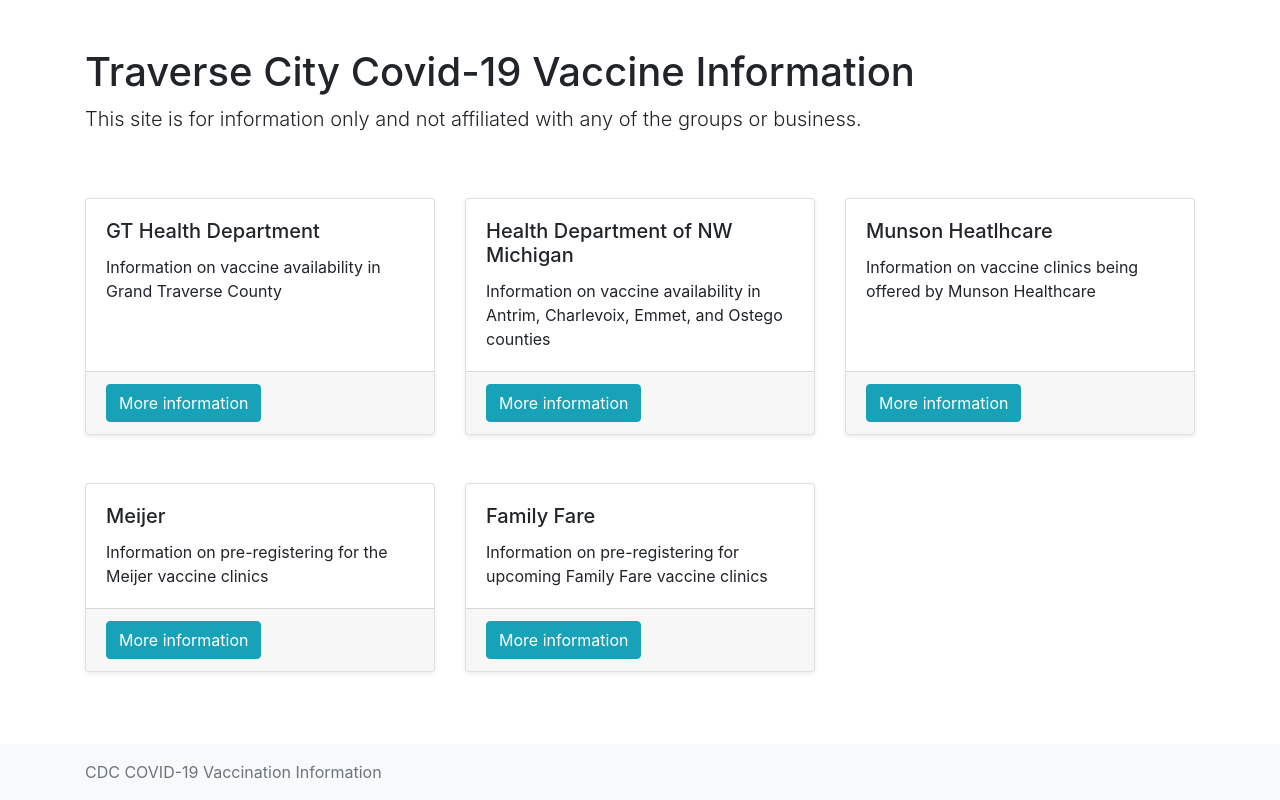
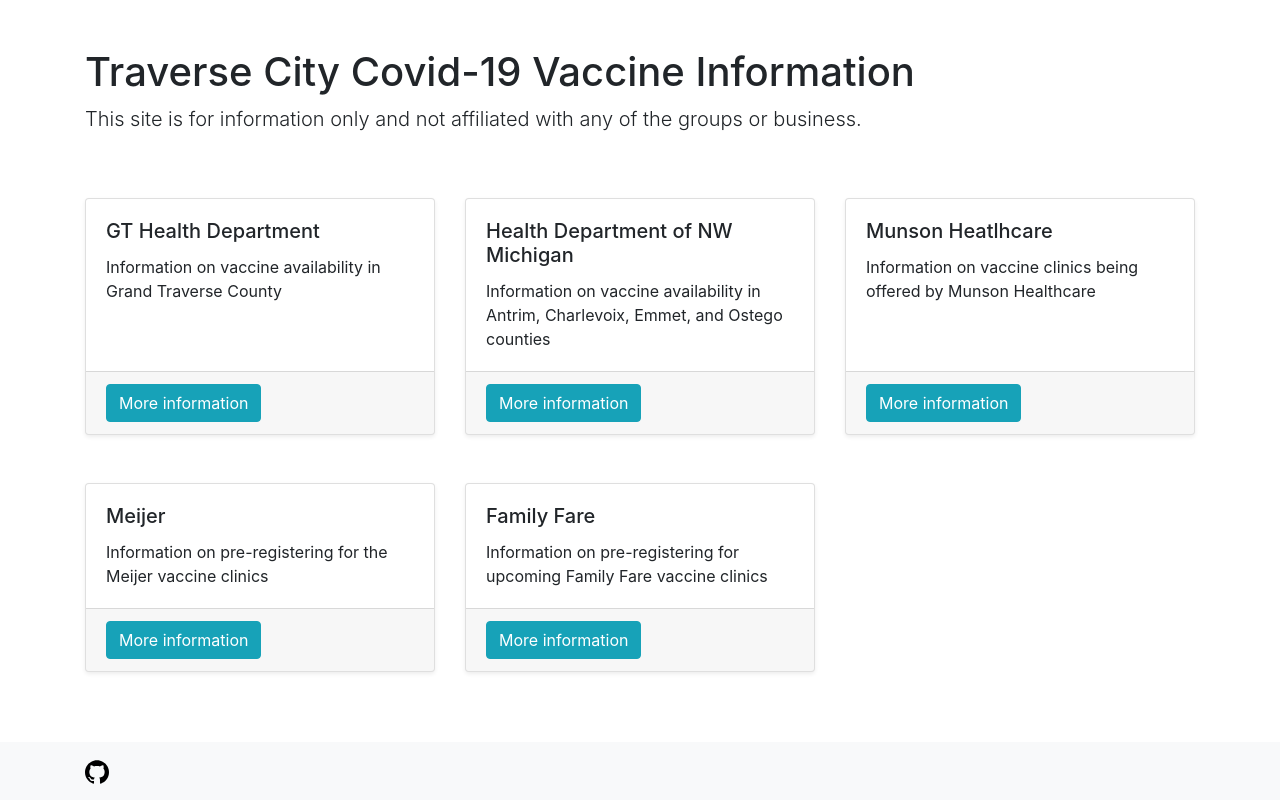
Before and after one commit to chadrickman/traverse-city-vaccine, a plain HTML site: page index.html in a window 1280 px wide. Drawn offline with nearby package versions, Linux system fonts and the light colour scheme.

Commit message:
Add github link

```diff
--- a/index.html
+++ b/index.html
@@ -82,7 +82,34 @@
 
     <footer class="footer mt-auto py-3 bg-light">
         <div class="container">
-            <a href="https://www.cdc.gov/vaccines/covid-19/index.html" class="text-muted">CDC COVID-19 Vaccination Information</a>
+            <a href="https://github.com/chadrickman/traverse-city-vaccine">
+            <svg version="1.1" id="Capa_1" xmlns="http://www.w3.org/2000/svg" xmlns:xlink="http://www.w3.org/1999/xlink" x="0px" y="0px"
+            width="24px" height="24px" viewBox="0 0 438.549 438.549"
+            xml:space="preserve">
+       <g>
+           <path d="M409.132,114.573c-19.608-33.596-46.205-60.194-79.798-79.8C295.736,15.166,259.057,5.365,219.271,5.365
+               c-39.781,0-76.472,9.804-110.063,29.408c-33.596,19.605-60.192,46.204-79.8,79.8C9.803,148.168,0,184.854,0,224.63
+               c0,47.78,13.94,90.745,41.827,128.906c27.884,38.164,63.906,64.572,108.063,79.227c5.14,0.954,8.945,0.283,11.419-1.996
+               c2.475-2.282,3.711-5.14,3.711-8.562c0-0.571-0.049-5.708-0.144-15.417c-0.098-9.709-0.144-18.179-0.144-25.406l-6.567,1.136
+               c-4.187,0.767-9.469,1.092-15.846,1c-6.374-0.089-12.991-0.757-19.842-1.999c-6.854-1.231-13.229-4.086-19.13-8.559
+               c-5.898-4.473-10.085-10.328-12.56-17.556l-2.855-6.57c-1.903-4.374-4.899-9.233-8.992-14.559
+               c-4.093-5.331-8.232-8.945-12.419-10.848l-1.999-1.431c-1.332-0.951-2.568-2.098-3.711-3.429c-1.142-1.331-1.997-2.663-2.568-3.997
+               c-0.572-1.335-0.098-2.43,1.427-3.289c1.525-0.859,4.281-1.276,8.28-1.276l5.708,0.853c3.807,0.763,8.516,3.042,14.133,6.851
+               c5.614,3.806,10.229,8.754,13.846,14.842c4.38,7.806,9.657,13.754,15.846,17.847c6.184,4.093,12.419,6.136,18.699,6.136
+               c6.28,0,11.704-0.476,16.274-1.423c4.565-0.952,8.848-2.383,12.847-4.285c1.713-12.758,6.377-22.559,13.988-29.41
+               c-10.848-1.14-20.601-2.857-29.264-5.14c-8.658-2.286-17.605-5.996-26.835-11.14c-9.235-5.137-16.896-11.516-22.985-19.126
+               c-6.09-7.614-11.088-17.61-14.987-29.979c-3.901-12.374-5.852-26.648-5.852-42.826c0-23.035,7.52-42.637,22.557-58.817
+               c-7.044-17.318-6.379-36.732,1.997-58.24c5.52-1.715,13.706-0.428,24.554,3.853c10.85,4.283,18.794,7.952,23.84,10.994
+               c5.046,3.041,9.089,5.618,12.135,7.708c17.705-4.947,35.976-7.421,54.818-7.421s37.117,2.474,54.823,7.421l10.849-6.849
+               c7.419-4.57,16.18-8.758,26.262-12.565c10.088-3.805,17.802-4.853,23.134-3.138c8.562,21.509,9.325,40.922,2.279,58.24
+               c15.036,16.18,22.559,35.787,22.559,58.817c0,16.178-1.958,30.497-5.853,42.966c-3.9,12.471-8.941,22.457-15.125,29.979
+               c-6.191,7.521-13.901,13.85-23.131,18.986c-9.232,5.14-18.182,8.85-26.84,11.136c-8.662,2.286-18.415,4.004-29.263,5.146
+               c9.894,8.562,14.842,22.077,14.842,40.539v60.237c0,3.422,1.19,6.279,3.572,8.562c2.379,2.279,6.136,2.95,11.276,1.995
+               c44.163-14.653,80.185-41.062,108.068-79.226c27.88-38.161,41.825-81.126,41.825-128.906
+               C438.536,184.851,428.728,148.168,409.132,114.573z"/>
+       </g>
+       </svg>
+    </a>
         </div>
     </footer>
 
```
